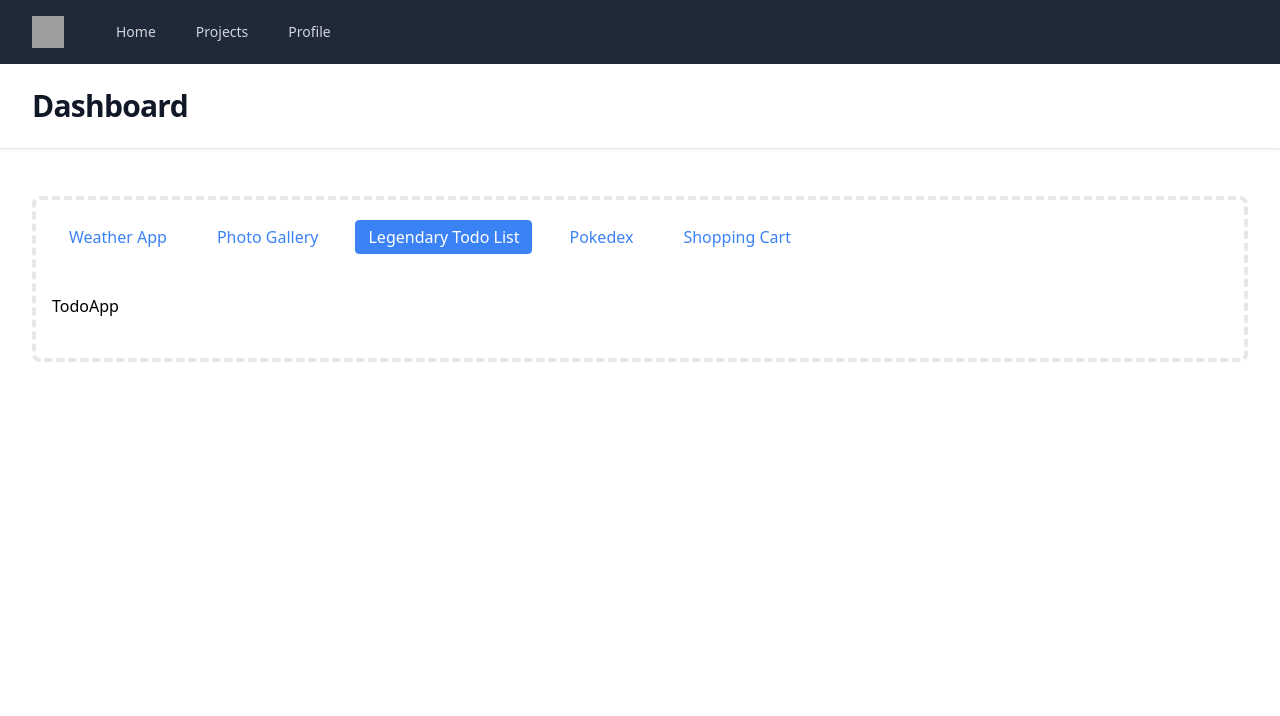
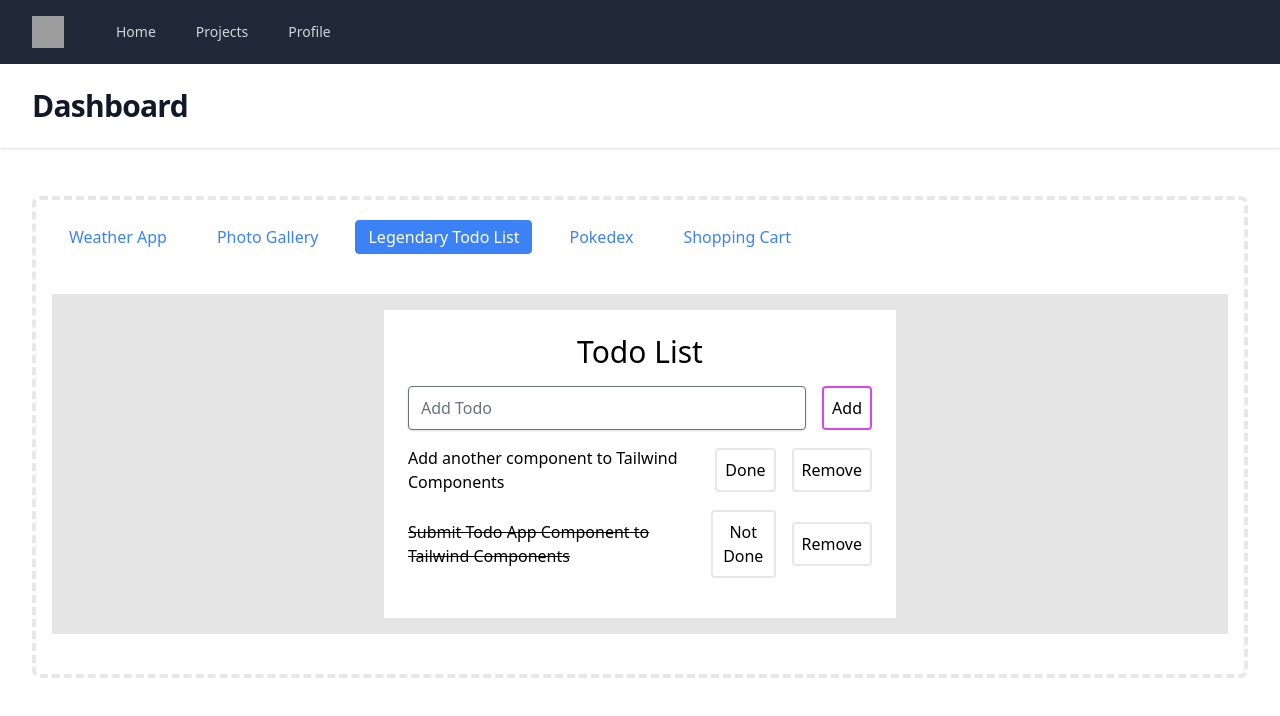
Before and after one commit to rochellecanale/react-app-practice, a React (Vite) app: page /mini-projects/todo-list in a window 1280 px wide. Shown: the top 716 px of the page. Built offline with nearby package versions, Linux system fonts and the light colour scheme; no server answers; grey boxes are pictures that could not be loaded.

Commit message:
Updated react-query to use tanstack

```diff
--- a/package.json
+++ b/package.json
@@ -11,6 +11,8 @@
   "dependencies": {
     "@headlessui/react": "^1.7.7",
     "@reduxjs/toolkit": "^1.9.1",
+    "@tanstack/react-query": "^4.23.0",
+    "@tanstack/react-query-devtools": "^4.23.0",
     "axios": "^1.2.2",
     "pexels": "^1.4.0",
     "react": "^18.2.0",
--- a/src/components/GalleryApp/GalleryApp.jsx
+++ b/src/components/GalleryApp/GalleryApp.jsx
@@ -1,29 +1,66 @@
-import React from 'react'
-import { useState } from 'react'
-import { useQuery } from 'react-query'
-import { fetchGallery } from '../../services/galleryAPI'
+import React, {useState, useEffect} from 'react'
+import { useQuery, useQueryClient } from '@tanstack/react-query'
+import { fetchGallery, fetchGalleryPerPage } from '../../services/galleryAPI'
 
 function GalleryApp() {
 
+    const queryClient = useQueryClient()
     const [start, setStart] = useState(0)
-    const [limit, setLimit] = useState(50)
+    const [limit, setLimit] = useState(6)
     const [queryKey, setQueryKey] = useState('dogs')
-    //_start=0&_limit=5
+    const [nextPage, setNextPage] = useState('')
+    const [prevPage, setPrevPage] = useState('')
 
     const {
         isLoading,
         isError,
         error,
-        data: galleries
+        data: galleries,
+        status
     } = useQuery({
-        queryKey: ['galleries', { start: start, limit: limit, query: queryKey }],
+        queryKey: ['galleries', {
+            url: nextPage,
+            start,
+            limit,
+            query: queryKey
+        }],
         queryFn: fetchGallery
     })
+
+    useEffect(() => {
+        if(status == 'success') {
+            setNextPage(galleries.data.next_page ? galleries.data.next_page : '')
+            setNextPage(galleries.data.prev_page ? galleries.data.prev_page : '')
+        }
+    }, [status])
 
     const handleChange = (event) => {
         const data = event.target.value
         setQueryKey(data)
 	}
+
+    const handleLoadMore = () => {
+
+        // const {
+        //     isLoading,
+        //     isError,
+        //     error,
+        //     data: galleries,
+        //     status
+        // } = useQuery({
+        //     queryKey: ['galleries', {
+        //         url: nextPage,
+        //         query: queryKey
+        //     }],
+        //     queryFn: fetchGalleryPerPage
+        // })
+
+    }
+
+    if(!isLoading) {
+        //console.log('nextPage', nextPage)
+        console.log('galleries', galleries)
+    }
 
     return (
         <div>
@@ -44,16 +81,25 @@ function GalleryApp() {
                     <div className="flex flex-wrap -m-1 md:-m-2">
 
                         { isLoading && <p>Fetching list of photos...</p> }
-                        { isError && <p>Failed to fetch record.</p> }
-                        { !isLoading && galleries.photos && galleries.photos.map(d =>
+                        { error && <p>Failed to fetch record. - { error }</p> }
+                        { !isLoading && !isError && galleries.data.photos && galleries.data.photos.map(d =>
                             <div className="flex flex-wrap w-1/3" key={d.alt}>
                                 <div className="w-full p-1 md:p-2">
-                                    <img alt="gallery" className="block object-cover object-center w-full h-full rounded-lg"
-                                        src={ d.src.medium } alt={d.alt} />
+                                    <img
+                                        className="block object-cover object-center w-full h-full rounded-lg"
+                                        src={ d.src.medium } alt={d.alt}
+                                    />
                                 </div>
                             </div>
                         )}
                     </div>
+                </div>
+                <div className="container px-5 py-2 mx-auto lg:pt-12 lg:px-32 flex justify-center">
+                    <button
+                        onClick={handleLoadMore}
+                        className="rounded font-medium bg-red-600 text-white p-3 align-center uppercase">
+                        Load More
+                    </button>
                 </div>
             </section>
 
--- a/src/components/TodoApp/TodoApp.jsx
+++ b/src/components/TodoApp/TodoApp.jsx
@@ -1,10 +1,43 @@
+import { useQuery, useQueryClient } from '@tanstack/react-query'
 import React from 'react'
+import { fetchTodos } from '../../services/jsonPlaceholderAPI'
 
 function TodoApp() {
+
+    const queryClient = useQueryClient()
+    const todos = useQuery({
+        queryKey: ['todos'],
+        queryFn: fetchTodos
+    })
+
+    console.log('todos', todos)
+
     return (
-        <div>
-            TodoApp
-        </div>
+        <>
+            <div className="h-100 w-full flex items-center justify-center bg-neutral-200 font-sans">
+                <div className="bg-white w-full lg:w-3/4 lg:max-w-lg p-6 m-4">
+                    <h1 className="text-center text-3xl antialiased">Todo List</h1>
+                    <div className="mb-4">
+                        <div className="flex mt-4">
+                            <input className="shadow appearance-none border rounded w-full py-2 px-3 mr-4 text-grey-darker" placeholder="Add Todo" />
+                            <button className="flex-no-shrink p-2 border-2 rounded text-teal border-fuchsia-500 hover:text-white hover:text-cyan-900">Add</button>
+                        </div>
+                    </div>
+                    <div>
+                        <div className="flex mb-4 items-center">
+                            <p className="w-full text-grey-darkest">Add another component to Tailwind Components</p>
+                            <button className="flex-no-shrink p-2 ml-4 mr-2 border-2 rounded hover:text-cyan-900 text-green border-green hover:bg-green">Done</button>
+                            <button className="flex-no-shrink p-2 ml-2 border-2 rounded text-red border-red hover:text-cyan-900 hover:bg-red">Remove</button>
+                        </div>
+                        <div className="flex mb-4 items-center">
+                            <p className="w-full line-through text-green">Submit Todo App Component to Tailwind Components</p>
+                            <button className="flex-no-shrink p-2 ml-4 mr-2 border-2 rounded hover:text-cyan-900 text-grey border-grey hover:bg-grey">Not Done</button>
+                            <button className="flex-no-shrink p-2 ml-2 border-2 rounded text-red border-red hover:text-cyan-900 hover:bg-red">Remove</button>
+                        </div>
+                    </div>
+                </div>
+            </div>
+        </>
     )
 }
 
--- a/src/components/WeatherApp/WeatherApp.jsx
+++ b/src/components/WeatherApp/WeatherApp.jsx
@@ -1,5 +1,5 @@
 import React, { useState, useRef } from 'react'
-import { useQuery } from 'react-query'
+import { useQuery, useQueryClient } from '@tanstack/react-query'
 import { getCurrentWeather } from '../../services/weatherAPI'
 
 import SnowImage from '../../assets/images/weather/icons8-snow-storm-48.png'
@@ -12,9 +12,9 @@ import PartlyCloudyNightImage from '../../assets/images/weather/icons8-night-40.
 import ClearDayImage from '../../assets/images/weather/icons8-sun-48.png'
 import ClearNightImage from '../../assets/images/weather/icons8-night-64.png'
 
-
 function WeatherApp() {
 
+    const queryClient = useQueryClient()
 	const [state, setstate] = useState('');
     const [inputState, setInputState] = useState('Bulacan')
     const [isLoadingData, setIsLoadingData] = useState(false)
--- a/src/pages/Projects/Projects.jsx
+++ b/src/pages/Projects/Projects.jsx
@@ -1,11 +1,9 @@
-import React from 'react'
-import { useEffect } from 'react'
+import React, { useEffect }  from 'react'
 import { Link, Outlet, useLocation } from 'react-router-dom'
-import { QueryClient, QueryClientProvider  } from 'react-query'
-import { ReactQueryDevtools } from 'react-query/devtools'
+import { QueryClient, QueryClientProvider  } from '@tanstack/react-query'
+import { ReactQueryDevtools } from '@tanstack/react-query-devtools'
 
 function Projects() {
-
 
     const queryClient = new QueryClient()
     const location = useLocation()
@@ -46,7 +44,6 @@ function Projects() {
     }, [])
 
     return (
-        <div>
         <QueryClientProvider client={queryClient}>
             <ul className="flex mt-5 ml-5">
                 { menuList.map(menu => (
@@ -61,9 +58,8 @@ function Projects() {
                     <Outlet />
                 </div>
             </div>
-                <ReactQueryDevtools />
+            <ReactQueryDevtools initialIsOpen={false} />
         </QueryClientProvider>
-        </div>
     )
 }
 
--- a/src/services/galleryAPI.js
+++ b/src/services/galleryAPI.js
@@ -12,11 +12,17 @@ export const config = {
 }
 
 export const fetchGallery = async ({ queryKey }) => {
-    const query = queryKey[1].query;
+    const query = queryKey[1].query
     const pageStart = queryKey[1].start ? queryKey[1].start : 0
-    const pageLimit = queryKey[1].limit ? queryKey[1].limit : 50
+    const pageLimit = queryKey[1].limit ? queryKey[1].limit : 10
     const response = await jsonPlaceholderAPI.get(`/search?query=${query}?page=${pageStart}&per_page=${pageLimit}`, config)
-    return response.data
+    return response
+}
+
+export const fetchGalleryPerPage = async ({ queryKey}) => {
+    const url = queryKey[1].url ? queryKey[1].url : ''
+    const response = await axios.get(url, config)
+    return response
 }
 
 export default jsonPlaceholderAPI
--- /dev/null
+++ b/src/services/jsonPlaceholderAPI.js
@@ -0,0 +1,12 @@
+import axios from 'axios'
+
+const jsonPlaceholderAPI = axios.create({
+    baseURL: 'https://jsonplaceholder.typicode.com/'
+})
+
+export const fetchTodos = async () => {
+    const response = await jsonPlaceholderAPI.get('/todos')
+    return response.data;
+}
+
+export default jsonPlaceholderAPI;
```
Also changed, not shown: 1 other file (tests, documents, lock files or other folders). Lines whose indentation alone changed are shown as unchanged.
